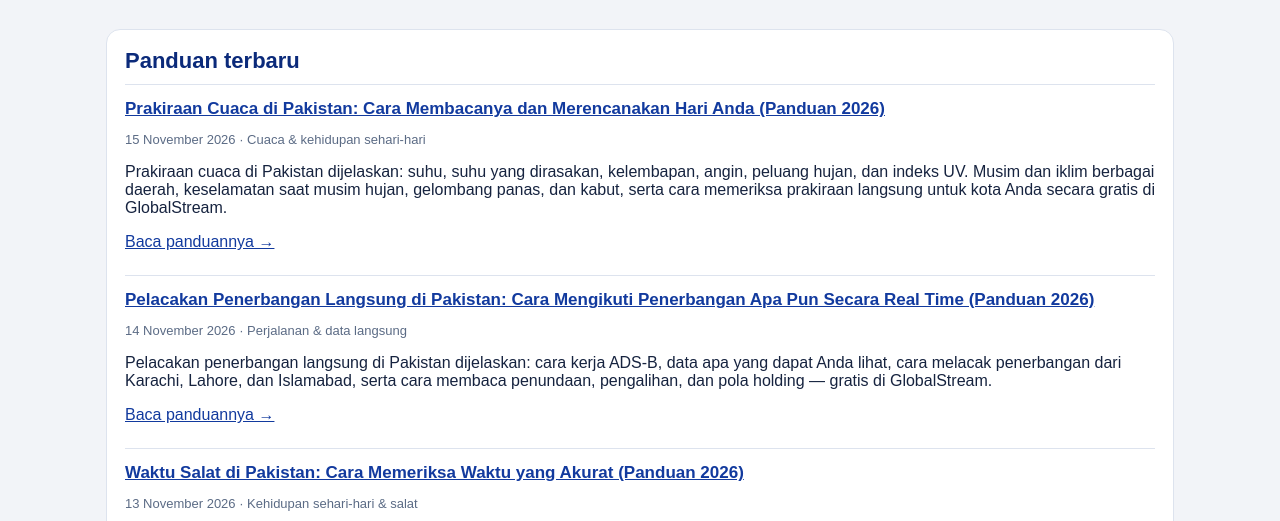
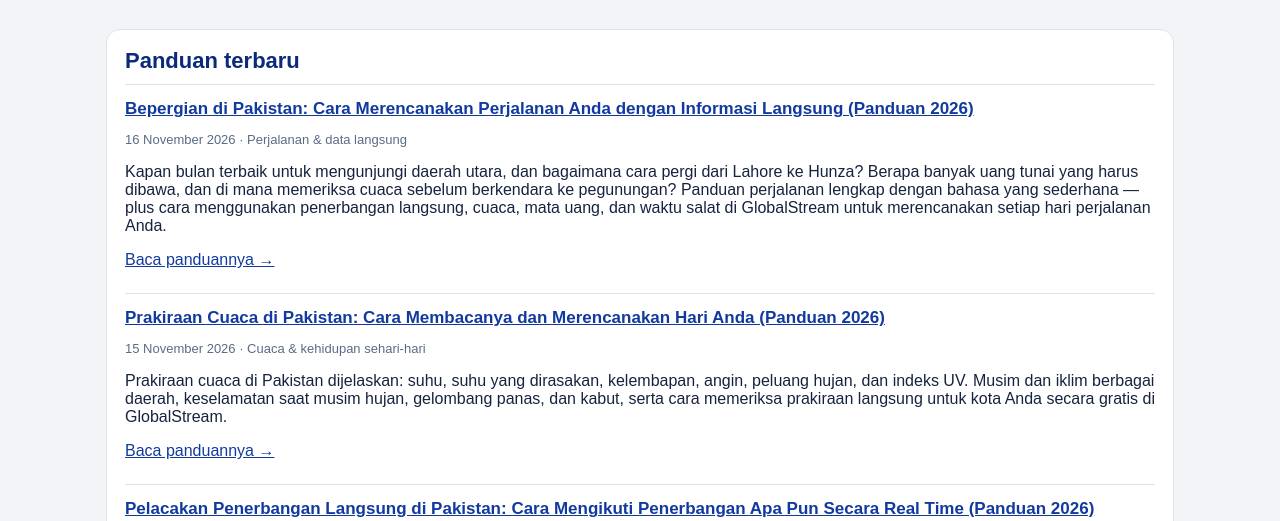
Before and after one commit to Anwaardigital/GlobalStream, a plain HTML site: page id/blog.html in a window 1280 px wide. Shown: the part 279-800 px from the top of the page. Drawn offline with Linux system fonts and the light colour scheme.

Commit message:
Add GS blog: Travelling in Pakistan guide — id/nl/zh blog indexes (langs batch 12) — 2026-11-16

```diff
--- a/id/blog.html
+++ b/id/blog.html
@@ -134,6 +134,12 @@ footer{border-top:2px solid var(--navy);padding:20px 16px;text-align:center;colo
 <section class="card">
 <h2>Panduan terbaru</h2>
 <article class="gs-news-item">
+<h3 style="margin:6px 0"><a href="/id/blog/travelling-in-pakistan-2026-guide.html">Bepergian di Pakistan: Cara Merencanakan Perjalanan Anda dengan Informasi Langsung (Panduan 2026)</a></h3>
+<p class="small">16 November 2026 · Perjalanan &amp; data langsung</p>
+<p>Kapan bulan terbaik untuk mengunjungi daerah utara, dan bagaimana cara pergi dari Lahore ke Hunza? Berapa banyak uang tunai yang harus dibawa, dan di mana memeriksa cuaca sebelum berkendara ke pegunungan? Panduan perjalanan lengkap dengan bahasa yang sederhana — plus cara menggunakan penerbangan langsung, cuaca, mata uang, dan waktu salat di GlobalStream untuk merencanakan setiap hari perjalanan Anda.</p>
+<p><a href="/id/blog/travelling-in-pakistan-2026-guide.html">Baca panduannya →</a></p>
+</article>
+<article class="gs-news-item">
 <h3 style="margin:6px 0"><a href="/id/blog/weather-forecast-pakistan-2026-guide.html">Prakiraan Cuaca di Pakistan: Cara Membacanya dan Merencanakan Hari Anda (Panduan 2026)</a></h3>
 <p class="small">15 November 2026 · Cuaca &amp; kehidupan sehari-hari</p>
 <p>Prakiraan cuaca di Pakistan dijelaskan: suhu, suhu yang dirasakan, kelembapan, angin, peluang hujan, dan indeks UV. Musim dan iklim berbagai daerah, keselamatan saat musim hujan, gelombang panas, dan kabut, serta cara memeriksa prakiraan langsung untuk kota Anda secara gratis di GlobalStream.</p>
```
Also changed, not shown: nl/blog.html (+6 -0 lines), zh/blog.html (+6 -0 lines).
